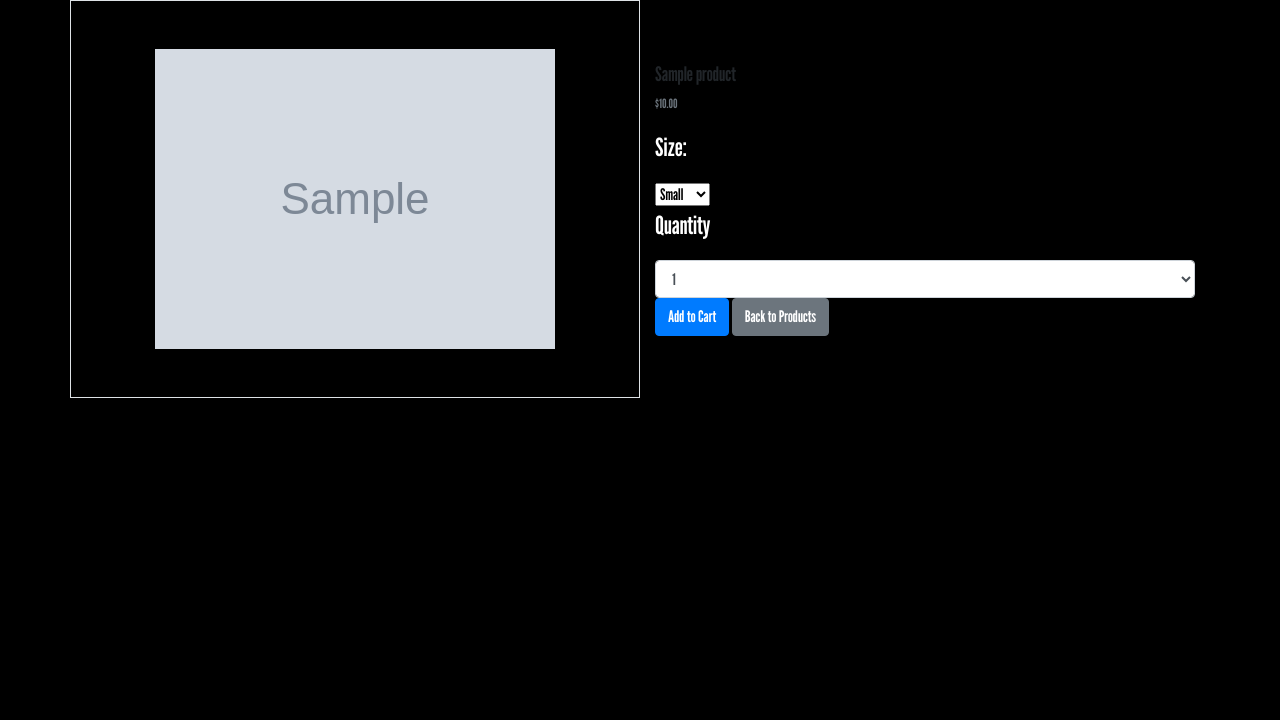
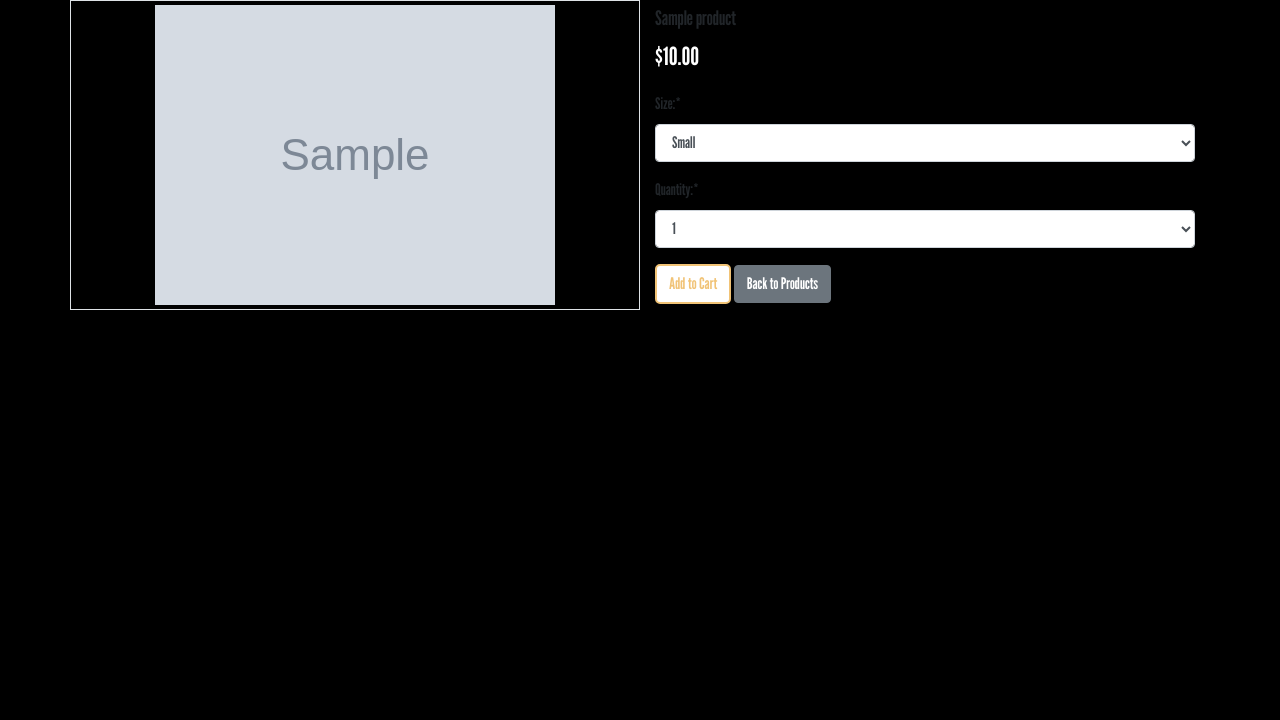
Before and after one commit to JackPflaum/StuffMyWifeSays, a Django app: page /product_details/1/ in a window 1280 px wide. Shown: the part 86-806 px from the top of the page. Run offline with Django 4.2, Linux system fonts and the light colour scheme; tables that the repository leaves empty hold one stand-in row (values such as "Sample post"); grey boxes marked "Sample" are stand-in pictures; some libraries are stand-ins or nearby versions.

Commit message:
removed labels duplicate labels

```diff
--- a/Stuff_My_Wife_Says/templates/product_details.html
+++ b/Stuff_My_Wife_Says/templates/product_details.html
@@ -8,31 +8,32 @@
 
 {% block content %}
 
-<div class="container">
+<div class="container details-container">
     <div class="row align-items-center justify-content-center">
-        <div class="col-6 text-center border p-5">
-            <img src="{{ product.image.url }}" alt="{{ product.category.category_name }}: {{ product.product_name }}"/>
+        <div class="col-6 text-center border p-1">
+            <img class="product_details_img" src="{{ product.image.url }}" alt="{{ product.category.category_name }}: {{ product.product_name }}"/>
         </div>
         <div class="col-6">
             <h5>{{ product.product_name }}</h5>
-            <p class="text-secondary small">${{ product.price }}</p>
+            <p>${{ product.price }}</p>
             <form method="post">
                 {% csrf_token %}
                 {% if product.category.category_name == "T-Shirts" %}
-                <p>Size:</p>
-                {{ form.size }}
-                <p>Quantity</p>
-                {{ form.quantity }}
+
+                <!--t-shirt size-->
+                {{ form.size|as_crispy_field }}
+                <!--quantity size-->
+                {{ form.quantity|as_crispy_field }}
 
                 {% else %}
-                <p>Quantity</p>
-                {{ form.quantity }}
+                <!--mug quanity-->
+                {{ form.quantity|as_crispy_field }}
                 {% endif %}
 
                 {% if product_in_cart %}
                 <a href="#" class="btn btn-secondary">Added to Cart</a>
                 {% else %}
-                <input type="submit" value="Add to Cart" class="btn btn-primary">
+                <input type="submit" value="Add to Cart" class="btn custom-btn">
                 {% endif %}
                 <a href="{% url 'products' product.category.id %}" class="btn btn-secondary">Back to Products</a>
             </form>
@@ -40,5 +41,3 @@
     </div>
 </div>
 {% endblock %}
-
-<!--<img src="{% if product.image %}{{ product.image.url }}{% else %}{% static "img/no_image.png" %}{% endif %}">-->
```
